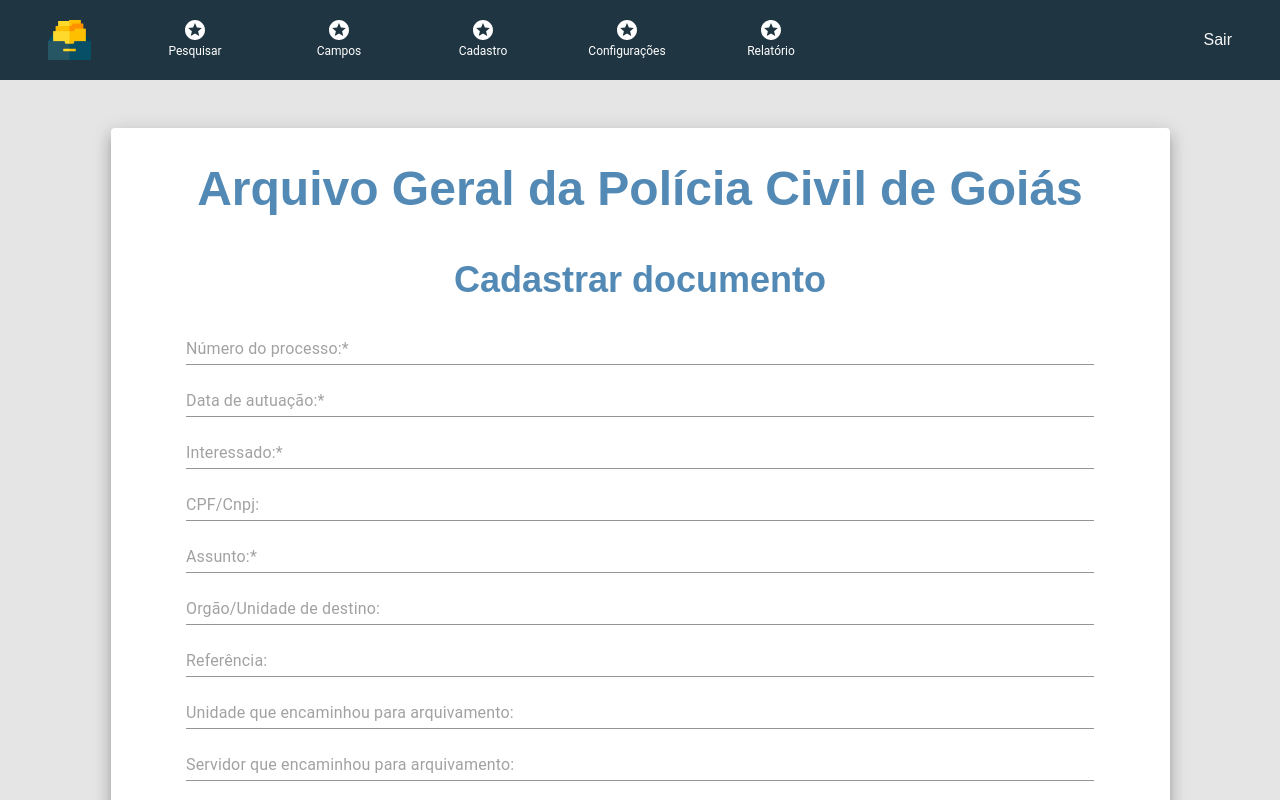
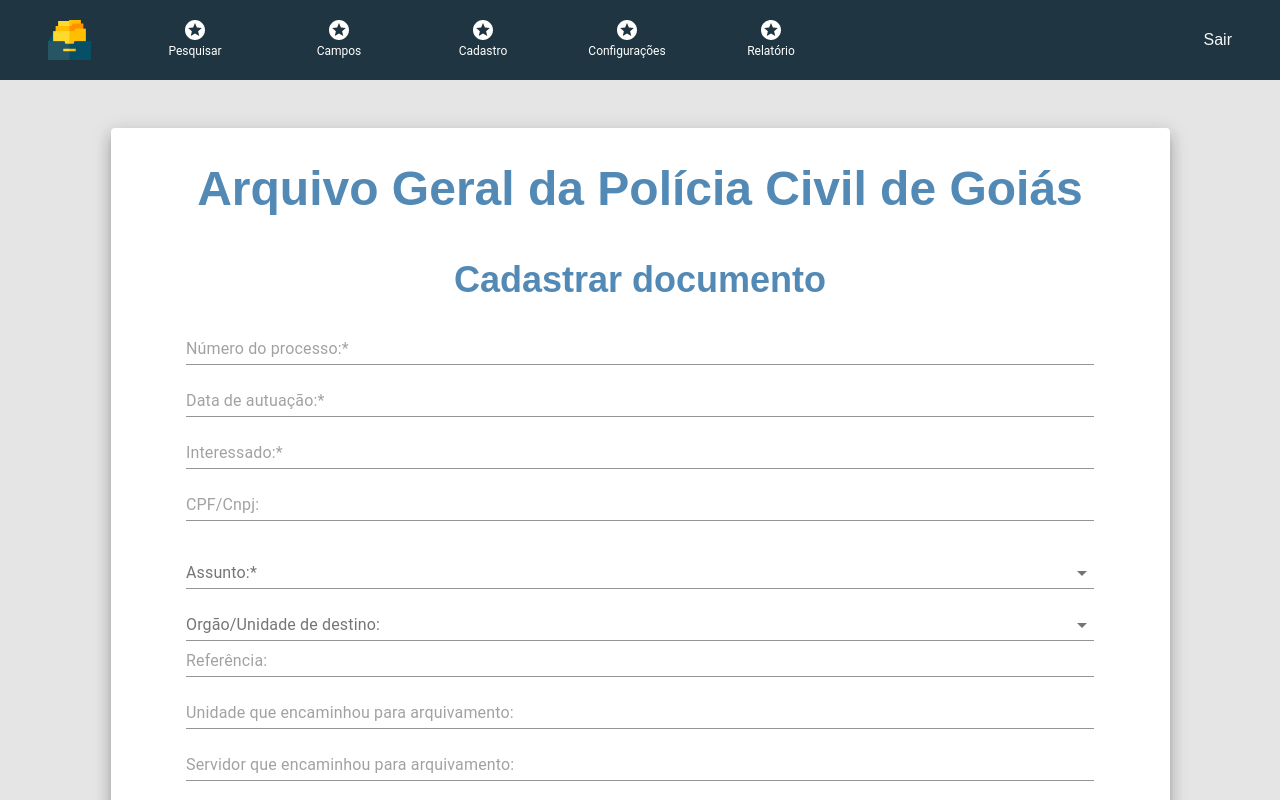
Before and after one commit to fga-eps-mds/2021.2-SysArq-Frontend, a React (Create React App) app in the folder sysarq/: page /create-administrative-process in a window 1280 px wide. Shown: the top 800 px of the page. Built offline with nearby package versions, Linux system fonts and the light colour scheme; no server answers.

Commit message:
Foi adicinado ao trabalho a biblioteca lab do Material-ui e foi criado os campos de dropdown de exemplo
Co-authored-by: Gabriel Marcolino <gabrielmr356@hotmail.com>

```diff
--- a/sysarq/package.json
+++ b/sysarq/package.json
@@ -5,6 +5,7 @@
 	"dependencies": {
 		"@material-ui/core": "^4.12.3",
 		"@material-ui/icons": "^4.11.2",
+		"@material-ui/lab": "^4.0.0-alpha.60",
 		"@testing-library/jest-dom": "^5.11.4",
 		"@testing-library/react": "^11.1.0",
 		"@testing-library/user-event": "^12.1.10",
@@ -38,7 +39,6 @@
 		]
 	},
 	"jest": {
-
 		"coveragePathIgnorePatterns": [
 			"reportWebVitals.js"
 		],
--- a/sysarq/src/pages/DocumentsRegister/CreateAdministrativeProcess.js
+++ b/sysarq/src/pages/DocumentsRegister/CreateAdministrativeProcess.js
@@ -3,10 +3,10 @@ import axios from "axios";
 import FormCadastro from "../FormCadastro";
 import "./Create.css";
 
-const hostApi = `${process.env.REACT_APP_URL_API}administrative_process`;
+const hostApi = `${process.env.REACT_APP_URL_API}administrative-process`;
 
 export default function CreateAdministrativeProcess() {
-	const [processNumber, setProcessNumber] = useState(0);
+	const [processNumber, setProcessNumber] = useState("");
 	const [bookedDate, setBookedDate] = useState("");
 	const [interested, setInterested] = useState("");
 	const [cpfCnpj, setCpfCnpj] = useState(0);
@@ -18,7 +18,7 @@ export default function CreateAdministrativeProcess() {
     const [archivingDate, setArchivingDate] = useState("");
     const [boxAbbreviation, setBoxAbbreviation] = useState("");
     const [shelfNumber, setShelfNumber] = useState(0);
-    const [workerRegistered, setWorkerRegistered] = useState(0);
+    const [workerRegistered, setWorkerRegistered] = useState("");
     const [status, setStatus] = useState(true);
     const [observations, setObservations] = useState("");
 
@@ -44,12 +44,12 @@ export default function CreateAdministrativeProcess() {
 			setState: setCpfCnpj,
 		},
 		{
-			type: "text",
+			type: "id",
 			placeholder: "Assunto:*",
 			setState: setSubject,
 		},
 		{
-			type: "text",
+			type: "id",
 			placeholder: "Orgão/Unidade de destino:",
 			setState: setDestinationUnity,
 		},
@@ -74,12 +74,12 @@ export default function CreateAdministrativeProcess() {
 			setState: setArchivingDate,
 		},
 		{
-			type: "text",
+			type: "id",
 			placeholder: "Sigla da Caixa:",
 			setState: setBoxAbbreviation,
 		},
 		{
-			type: "text",
+			type: "id",
 			placeholder: "Estante:",
 			setState: setShelfNumber,
 		},
@@ -89,7 +89,7 @@ export default function CreateAdministrativeProcess() {
 			setState: setWorkerRegistered,
 		},
 		{
-			type: "text",
+			type: "id",
 			placeholder: "Status*:",
 			setState: setStatus,
 		},
@@ -104,7 +104,7 @@ export default function CreateAdministrativeProcess() {
 		axios
 			.post(hostApi, {
 				process_number: processNumber,
-				booked_date: bookedDate,
+				notice_date: bookedDate,
 				interested,
 				cpf_cnpj: cpfCnpj,
 				subject_id: subject,
--- a/sysarq/src/pages/DocumentsRegister/CreateArchivingRelation.js
+++ b/sysarq/src/pages/DocumentsRegister/CreateArchivingRelation.js
@@ -3,7 +3,7 @@ import axios from "axios";
 import FormCadastro from "../FormCadastro";
 import "./Create.css";
 
-const hostApi = `${process.env.REACT_APP_URL_API}administrative_process`;
+const hostApi = `${process.env.REACT_APP_URL_API}archival-relation`;
 
 export default function CreateAdministrativeProcess() {
 	const [processNumber, setProcessNumber] = useState(0);
--- a/sysarq/src/pages/DocumentsRegister/CreateFrequencyDocument.js
+++ b/sysarq/src/pages/DocumentsRegister/CreateFrequencyDocument.js
@@ -3,7 +3,7 @@ import axios from "axios";
 import FormCadastro from "../FormCadastro";
 import "./Create.css";
 
-const hostApi = `${process.env.REACT_APP_URL_API}administrative_process`;
+const hostApi = `${process.env.REACT_APP_URL_API}frequency-sheet`;
 
 export default function CreateAdministrativeProcess() {
 	const [workerName, setWorkerName] = useState(0);
--- a/sysarq/src/pages/DocumentsRegister/CreateFrequencyRelation.js
+++ b/sysarq/src/pages/DocumentsRegister/CreateFrequencyRelation.js
@@ -3,7 +3,7 @@ import axios from "axios";
 import FormCadastro from "../FormCadastro";
 import "./Create.css";
 
-const hostApi = `${process.env.REACT_APP_URL_API}administrative_process`;
+const hostApi = `${process.env.REACT_APP_URL_API}frequency-relation`;
 
 export default function CreateAdministrativeProcess() {
 	const [processNumber, setProcessNumber] = useState(0);
--- a/sysarq/src/pages/FormCadastro/index.js
+++ b/sysarq/src/pages/FormCadastro/index.js
@@ -1,8 +1,13 @@
 import Paper from "@material-ui/core/Paper";
 import TextField from "@material-ui/core/TextField";
+// import DesktopDatePicker from '@material-ui/lab/DesktopDatePicker';
 import PropTypes from "prop-types";
-import { makeStyles } from '@material-ui/core/styles';
-
+import { makeStyles } from "@material-ui/core/styles";
+import * as React from "react";
+import InputLabel from "@material-ui/core/InputLabel";
+import MenuItem from "@material-ui/core/MenuItem";
+import FormControl from "@material-ui/core/FormControl";
+import Select from "@material-ui/core/Select";
 
 import "./styles.css";
 
@@ -12,6 +17,12 @@ function FormCadastro({
     fields,
     onClickBtn,
 }) {
+
+    const [age, setAge] = React.useState('');
+
+    const handleChange = (event) => {
+        setAge(event.target.value);
+      };
 
     const useStyles = makeStyles({
         input: {
@@ -35,6 +46,24 @@ function FormCadastro({
                         let input;
 
                         switch(item.type) {
+                            case "id":
+                                input = (
+
+                                    <FormControl variant="standard" className={classes.input} sx={{ m: 1, minWidth: 120 }}>
+                                        <InputLabel>{item.placeholder}</InputLabel>
+                                        <Select
+                                        labelId="demo-simple-select-standard-label"
+                                        id="demo-simple-select-standard-label"
+                                        value={age}
+                                        onChange={handleChange}
+                                        label="Age"
+                                        >
+                                        <MenuItem value=""><em>None</em></MenuItem>
+                                        </Select>
+                                    </FormControl>
+                                );
+                                break;
+
                             default:
                                 input = (
                                     <TextField
```
Also changed, not shown: sysarq/src/pages/FormCadastro/styles.css (line endings or trailing spaces), 1 other file (tests, documents, lock files or other folders).
